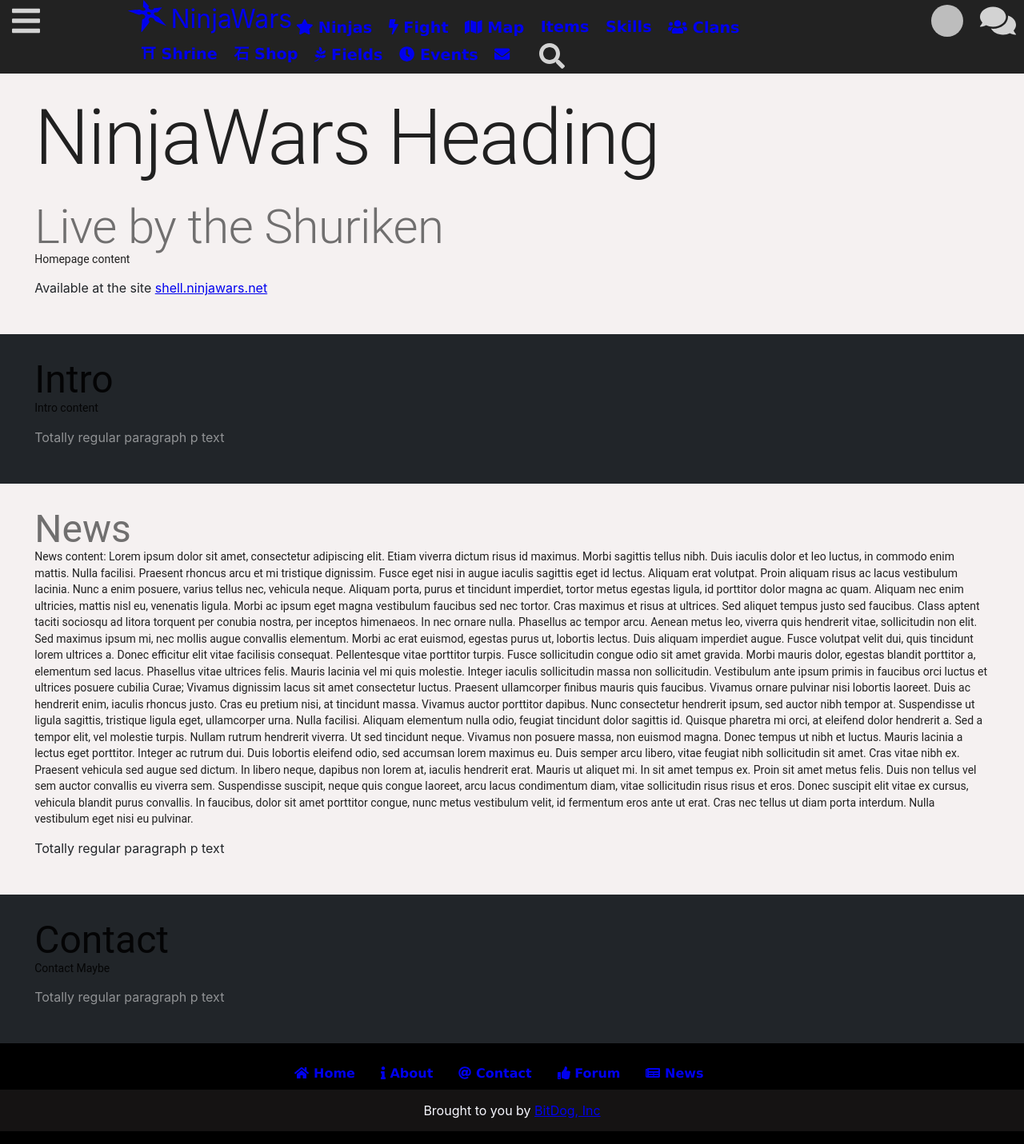
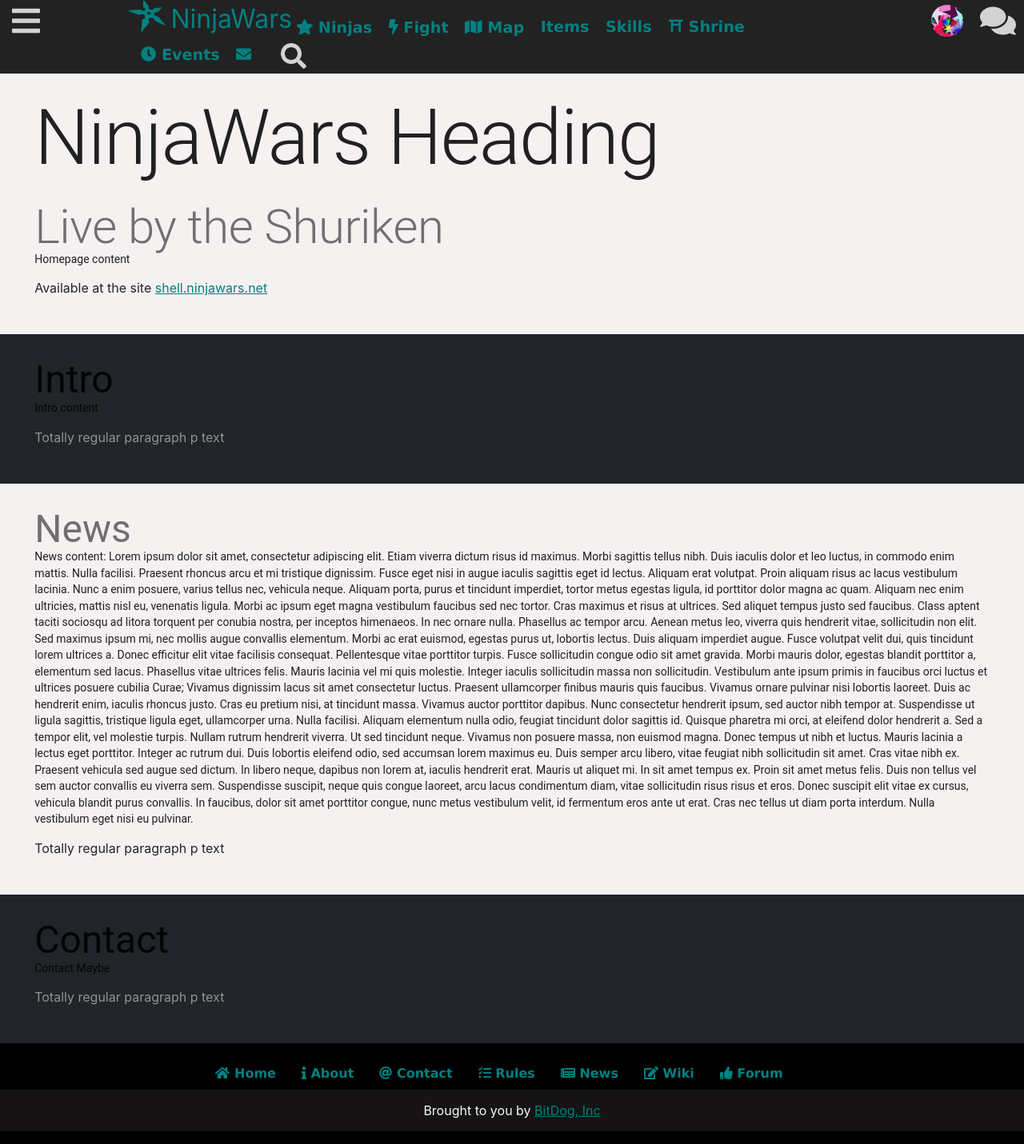
Before and after one commit to NinjaWars/nw-r, a React (Create React App) app: page / in a window 1280 px wide. Shown: the whole page at 80% size. Built offline with nearby package versions, Linux system fonts and the light colour scheme; a web font is replaced by a local one.

Commit message:
Add Redux,
fix the app header links reactiveness.

```diff
--- a/package.json
+++ b/package.json
@@ -13,10 +13,14 @@
     "@fortawesome/react-fontawesome": "^0.1.4",
     "@material-ui/core": "^3.5.1",
     "core-js": "3",
+    "lodash": "^4.17.11",
     "nw-shuriken": "^0.5.1",
     "prop-types": "^15.7.2",
+    "react-redux": "^7.1.0",
     "react-router-dom": "^5.0.0",
-    "react-timeago": "^4.4.0"
+    "react-timeago": "^4.4.0",
+    "redux": "^4.0.1",
+    "redux-logger": "^3.0.6"
   },
   "devDependencies": {
     "@babel/core": "^7.4.5",
--- a/src/App.css
+++ b/src/App.css
@@ -1,17 +1,8 @@
-.App-logo {
-  animation: App-logo-spin infinite 20s linear;
-  height: 1rem;
+a, a:visited, a:active{
+  color:#008080;
 }
 
-.App-link {
-  color: #61dafb;
+.pop{
+  box-shadow: 0.1rem 0.1rem 0.3rem 0.4rem #ccc;
+  background-color: rgb(207, 143, 255);
 }
-
-@keyframes App-logo-spin {
-  from {
-    transform: rotate(0deg);
-  }
-  to {
-    transform: rotate(360deg);
-  }
-}
--- a/src/App.js
+++ b/src/App.js
@@ -3,6 +3,7 @@
 import { default as Home } from './views/home/Home'
 import { default as Contact } from './views/contact/Contact'
 import { default as About } from './views/about/About'
+import { default as Checklist } from './views/checklist/Checklist'
 import { BrowserRouter as Router, Route } from 'react-router-dom'
 import CssBaseline from '@material-ui/core/CssBaseline'
 // Router reference here: https://reacttraining.com/react-router/web/guides/quick-start
@@ -17,6 +18,7 @@
                         <Route path="/" exact component={Home} />
                         <Route path="/contact/" component={Contact} />
                         <Route path="/about/" component={About} />
+                        <Route path="/checklist/" component={Checklist} />
                     </div>
                 </Router>
             </>
--- a/src/components/Hbar/hbar.module.css
+++ b/src/components/Hbar/hbar.module.css
@@ -2,7 +2,7 @@
     background-color: rgb(34, 34, 34);
     color: rgb(157, 157, 157);
     display:grid;
-    grid-template-columns: 17% 40% 40%;
+    grid-template-columns: 17% 60% 20%;
     grid-gap: 1.5%;
 }
 
--- /dev/null
+++ b/src/views/checklist/Checklist.jsx
@@ -0,0 +1,18 @@
+import React from 'react'
+import { withStyles } from '@material-ui/core/styles'
+import { Typography } from '@material-ui/core'
+import { default as Layout } from '../../components/Layout/Layout'
+
+const styles = () => ({
+
+})
+
+const Checklist = () => (
+  <>
+    <Layout>
+        <Typography variant="h1">Checklist</Typography>
+    </Layout>
+  </>
+)
+
+export default withStyles(styles)(Checklist)
--- a/src/views/footerLinks.js
+++ b/src/views/footerLinks.js
@@ -2,9 +2,11 @@
 import {
     faHome,
     faAt,
+    faTasks,
     faInfo,
     faThumbsUp,
     faNewspaper,
+    faEdit,
 } from '@fortawesome/free-solid-svg-icons'
 import { FontAwesomeIcon as Icon } from '@fortawesome/react-fontawesome'
 
@@ -25,15 +27,25 @@
         text: 'Contact',
     },
     {
-        icon: <Icon icon={faThumbsUp} />,
-        url: 'https://facebook.com/ninjawars.net',
-        text: 'Forum',
+        icon: <Icon icon={faTasks} />,
+        url: '/rules',
+        text: 'Rules',
     },
     {
         icon: <Icon icon={faNewspaper} />,
         url: '/news',
         text: 'News',
     },
+    {
+        icon: <Icon icon={faEdit} />,
+        url: 'https://http://ninjawars.pbworks.com',
+        text: 'Wiki',
+    },
+    {
+        icon: <Icon icon={faThumbsUp} />,
+        url: 'https://facebook.com/ninjawars.net',
+        text: 'Forum',
+    },
 ]
 
 export default links
--- a/src/views/headerLinks.js
+++ b/src/views/headerLinks.js
@@ -40,28 +40,28 @@
         hiddenOnly: ['xs', 'sm'],
     },
     {
-        icon: <Icon icon={faUsers} />,
-        url: '/clan',
-        text: 'Clans',
-        hiddenOnly: ['xs', 'sm'],
-    },
-    {
         icon: '⛩',
         url: '/shrine',
         text: 'Shrine',
         hiddenOnly: ['xs', 'sm', 'md'],
     },
     {
+        icon: <Icon icon={faUsers} />,
+        url: '/clan',
+        text: 'Clans',
+        hiddenOnly: ['xs', 'sm', 'md', 'lg'],
+    },
+    {
         icon: '石',
         url: '/shop',
         text: 'Shop',
-        hiddenOnly: ['xs', 'sm', 'md'],
+        hiddenOnly: ['xs', 'sm', 'md', 'lg'],
     },
     {
         icon: <Icon icon={faPagelines} />,
         url: '/work',
         text: 'Fields',
-        hiddenOnly: ['xs', 'sm', 'md'],
+        hiddenOnly: ['xs', 'sm', 'md', 'lg'],
     },
     {
         icon: <Icon icon={faClock} />,
--- a/src/views/home/Home.jsx
+++ b/src/views/home/Home.jsx
@@ -11,6 +11,7 @@
 import mockProfile from '../../data/mockProfile.json'
 import loremIpsum from '../../data/loremIpsum'
 import links from '../../views/fullLinks'
+import avatarUrl from '../../images/avatar/sample_gravatar.png'
 
 // eslint-disable-next-line no-unused-vars
 const styles = theme => ({
@@ -26,15 +27,26 @@
     const { classes } = props
     const store = {
         profile: mockProfile,
-        avatarImage: './images/avatar/example_avatar.png',
         chats: mockChats,
     }
+    console.log(store)
     const { profile, chats } = store
+    profile.avatarUrl = avatarUrl
     return (
         <Layout
-            avatarImage={profile.avatarImage}
+            profile={profile}
             navContent={(<DNav links={links}/>)}
-            asideContent={<Chat chats={chats}/>}
+            asideContent={
+                <>
+                    <Typography variant="h3" color="secondary">
+                        Chat
+                    </Typography>
+                    <Chat
+                        chats={chats}
+                        untrustedChatSender={profile.userId}
+                    />
+                </>
+            }
         >
             <Tile theme='light'>
                 <article className={classes.skySpace}>
```
Also changed, not shown: src/modules/action.js (added, +22 -0 lines), src/modules/reducer.js (added, +33 -0 lines), src/modules/store.js (added, +8 -0 lines), src/stories/story.module.css (+1 -8 lines), 2 other files (tests, documents, lock files or other folders).
